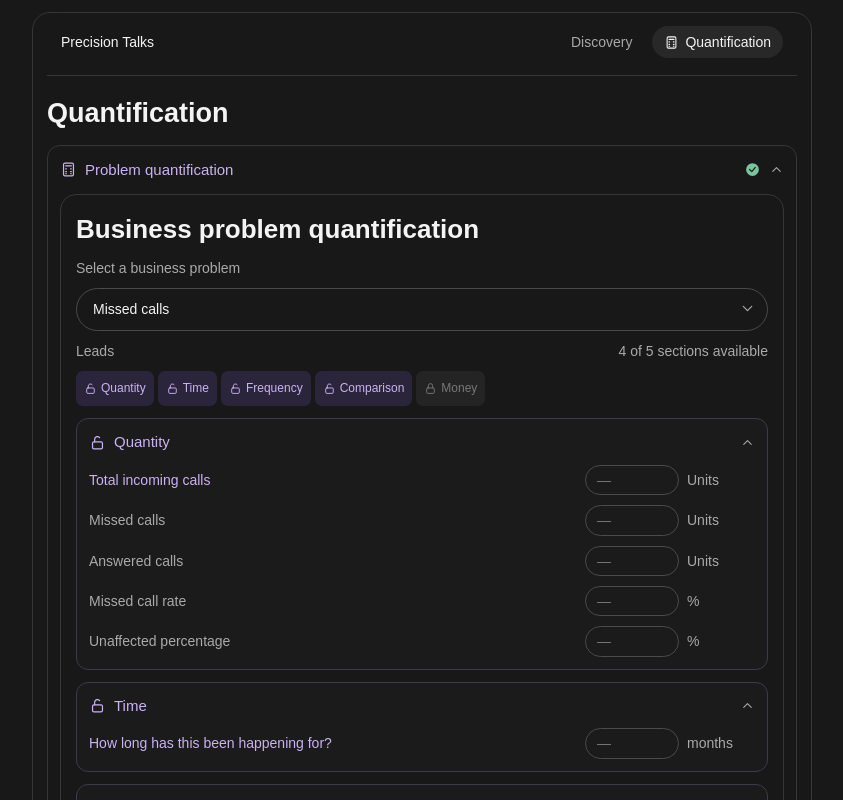
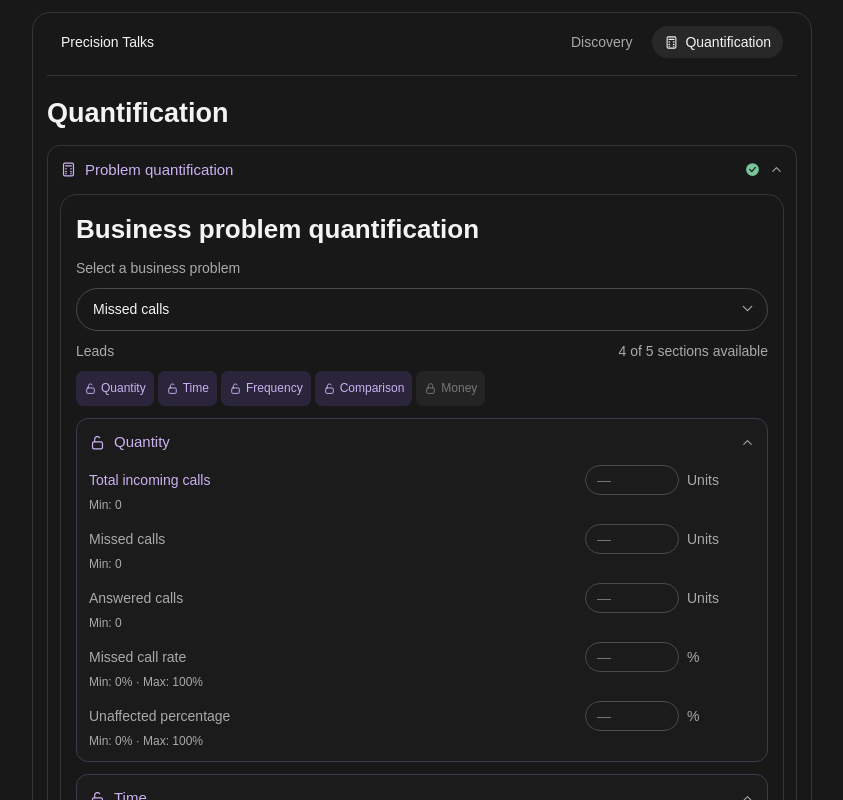
Before and after one commit to mariammohamedd657-lab/job, a Next.js app: page /quantification in a window 1280 px wide. Shown: the top 800 px of the page, without its empty margins (218-1061 px from the left). Built offline with nearby package versions, Linux system fonts and the light colour scheme.

Commit message:
Display proactive numerical limits and preserve correction ranges for invalid entries

```diff
--- a/app/quantification/OperationalImpacts.tsx
+++ b/app/quantification/OperationalImpacts.tsx
@@ -3,6 +3,7 @@ import {useState,type ReactNode} from "react";
 import type {OperationalPanel} from "./operational-data";
 import {format,type Figures,type Result} from "./solver";
 import NumericalInput, {resolveQuantity} from "./NumericalInput";
+import { QuantityLimits } from "./QuantityLimits";
 import "./operational.css";
 
 function Icon({kind}:{kind:"check"|"link"|"calculator"|"chevron"}){
@@ -30,6 +31,7 @@ export default function OperationalImpacts({problemId,panels,raw,result,show,set
           const v=resolved(field.key);
           return <div className="q-field" key={field.key}>
             <label className={field.primary?"op-primary":field.shared?"q-general":""}><span>{field.shared&&<span className="op-linked-icon"><Icon kind="link"/></span>}{field.label}</span><NumericalInput step="any" min={0} max={field.unit==="%"?100:undefined} aria-label={field.label} data-quantity={field.key} value={v.value} placeholder="—" className={result.blocked.has(field.key)?"q-invalid":""} onValueChange={value=>update(field.key,value)}/><span className="q-unit">{field.unit}</span></label>
+            <QuantityLimits quantity={field.key} unit={field.unit} result={result} value={v.value} show={show}/>
             {v.computed&&<div className="op-auto"><Icon kind="calculator"/>Automatically calculated</div>}
             {show&&v.computed&&<div className="q-formula">{result.calculated[field.key]}</div>}
           </div>;
--- a/app/quantification/Quantification.tsx
+++ b/app/quantification/Quantification.tsx
@@ -6,6 +6,7 @@ import { quantificationStatus } from "./status";
 import ProblemSelector from "./ProblemSelector";
 import OperationalImpacts from "./OperationalImpacts";
 import NumericalInput, { resolveQuantity } from "./NumericalInput";
+import { QuantityLimits } from "./QuantityLimits";
 import { operationalPanels, operationalEquations } from "./operational-data";
 import type { Config } from "./config";
 import type { Result } from "./solver";
@@ -21,7 +22,7 @@ function Calculator({selected,setSelected,c,raw,result,statuses,setRaw,update,sh
  // Resolve each quantity once per problem. Every occurrence uses the same actual
  // input value, whether entered directly or calculated in another section.
  const displayedValues=Object.fromEntries([...new Set(Object.values(c.fields).flat().map(f=>f.key))].map(key=>[key,resolveQuantity(key,raw,result)]));
- const row=(f:Field)=>{const {value,computed}=displayedValues[f.key];return <div className="q-field" key={f.key}><label className={f.general?"q-general":""}><span>{f.label}</span><NumericalInput key={selected+":"+f.key} step="any" min={f.key==="difference"?undefined:0} max={f.key==="affectedPct"||f.key==="unaffectedPct"?100:undefined} aria-label={f.label} data-quantity={f.key} className={computed?"q-calculated":result.blocked.has(f.key)?"q-invalid":""} value={value} placeholder="—" onValueChange={value=>update(f.key,value)}/><span className="q-unit">{f.unit}</span></label>{show&&computed&&<div className="q-formula">{result.calculated[f.key]}</div>}</div>};
+ const row=(f:Field)=>{const {value,computed}=displayedValues[f.key];return <div className="q-field" key={f.key}><label className={f.general?"q-general":""}><span>{f.label}</span><NumericalInput key={selected+":"+f.key} step="any" min={f.key==="difference"?undefined:0} max={f.key==="affectedPct"||f.key==="unaffectedPct"?100:undefined} aria-label={f.label} data-quantity={f.key} className={computed?"q-calculated":result.blocked.has(f.key)?"q-invalid":""} value={value} placeholder="—" onValueChange={value=>update(f.key,value)}/><span className="q-unit">{f.unit}</span></label><QuantityLimits quantity={f.key} unit={f.unit} result={result} value={value} show={show}/>{show&&computed&&<div className="q-formula">{result.calculated[f.key]}</div>}</div>};
  const p=result.values.affectedPct,u=result.values.unaffectedPct;
  const bar=p!==undefined&&u!==undefined&&!result.blocked.has("affectedPct")&&!result.blocked.has("unaffectedPct")&&Math.abs(p+u-100)<.001;
  return <div className="q-calculator"><h2>Business problem quantification</h2><label className="q-select-label" id="q-problem-label" htmlFor="q-problem">Select a business problem</label><ProblemSelector selected={selected} statuses={statuses} onChange={setSelected}/><div className="q-meta"><span>{c.category}</span><span>{sectionOrder.filter(s=>c.fields[s].length).length} of 5 sections available</span></div>
@@ -39,7 +40,7 @@ export default function Quantification({confirmedProblems = {},operationalSelect
  const c=configs.find(x=>x.id===selected)!;
  const raw=figures[selected]??{};
  const impacts=operationalPanels(c,operationalSelections[selected]??[]);
- const result=solve(c,raw,operationalEquations(impacts));
+ const result=solve(c,raw,operationalEquations(impacts),{includeBounds:true});
  const statuses=Object.fromEntries(configs.map(config=>{
   const inputs=figures[config.id]??{};
   return [config.id,confirmedProblems[config.id]?quantificationStatus(config,inputs,true,config.id===selected?result:solve(config,inputs,operationalEquations(operationalPanels(config,operationalSelections[config.id]??[])))):"default" as const];
--- /dev/null
+++ b/app/quantification/QuantityLimits.tsx
@@ -0,0 +1,19 @@
+import type { Result } from "./solver";
+import type { QuantityBounds } from "./ranges";
+
+// Display only rounded hints, never feed display rounding back into the solver.
+// An approximation marker is shown whenever rounding changes the number.
+function formatLimit(value:number,unit:string,exclusive=false,edge:"min"|"max"="min"){
+ const rounded=Number(value.toFixed(2));
+ const shown=Math.abs(value)>1e12||value!==0&&rounded===0?Number(value.toPrecision(4)):rounded;
+ return (exclusive?(edge==="min"?">":"<"):"")+(shown===value?"":"≈ ")+String(shown)+(unit==="%"?"%":"");
+}
+export function QuantityLimits({quantity,unit,result,value,show}:{quantity:string;unit:string;result:Result;value:string;show:boolean}){
+ const range:QuantityBounds|undefined=result.bounds?.[quantity];
+ if(!range||value!==""&&!result.blocked.has(quantity))return null;
+ const {min,max}=range;
+ if(min===undefined&&max===undefined)return null;
+ const parts=[min!==undefined?"Min: "+formatLimit(min,unit,range.minExclusive,"min"):"",max!==undefined?"Max: "+formatLimit(max,unit,range.maxExclusive,"max"):""].filter(Boolean);
+ const reasons=[min!==undefined?range.minReason:undefined,max!==undefined?range.maxReason:undefined].filter(Boolean);
+ return <><div className={"q-limits"+(result.blocked.has(quantity)?" q-limits-conflict":"")} data-quantity-limit={quantity}>{parts.join(" · ")}</div>{show&&<div className="q-formula">{[...new Set(reasons)].join(" · ")}</div>}</>;
+}
--- a/app/quantification/operational-data.ts
+++ b/app/quantification/operational-data.ts
@@ -61,6 +61,7 @@ function combined(total:ImpactField,others:ImpactField[],rate:ImpactField):Relat
  const sum=(v:Record<string,number>,except?:string)=>keys.filter(k=>k!==except).reduce((n,k)=>n+v[k],0);
  const sumText=(v:Record<string,number>,except?:string)=>keys.filter(k=>k!==except).map(k=>format(v[k])).join(" + ");
  return {keys:[a,...keys,b],label:others.map(p=>p.label).join(" + ")+" = "+total.label+" × (1 − "+rate.label+" ÷ 100)",
+  complement:{population:a,components:keys,rate:b,label:others.map(p=>p.label).join(" + ")+" = "+total.label+" × (1 − "+rate.label+" ÷ 100)"},
   derive:(v,k)=>{if(k===a){const d=1-v[b]/100;return d===0?undefined:sum(v)/d;}if(k===b)return v[a]===0?undefined:(1-sum(v)/v[a])*100;return v[a]*(1-v[b]/100)-sum(v,k);},
   impossible:(v,k)=>k===a&&v[b]===100&&sum(v)!==0||k===b&&v[a]===0&&sum(v)!==0,
   operation:(v,k)=>k===a?"("+sumText(v)+") ÷ (1 − "+format(v[b])+" ÷ 100)":k===b?"(1 − ("+sumText(v)+") ÷ "+format(v[a])+") × 100":format(v[a])+" × (1 − "+format(v[b])+" ÷ 100)"+(keys.length>1?" − ("+sumText(v,k)+")":""),
--- a/app/quantification/quantification.css
+++ b/app/quantification/quantification.css
@@ -61,3 +61,7 @@
 .q-select-wrap .q-problem-option{padding:8px 16px;cursor:pointer;overflow-wrap:anywhere;}
 .q-select-wrap .q-problem-option[data-active="true"],.q-select-wrap .q-problem-option:hover{background:#282828;}
 .q-select-wrap .q-problem-trigger:focus-visible{outline:2px solid #1685ef;outline-offset:3px;}
+
+/* Compact proactive guidance beneath the existing numerical rows. */
+.q-page .q-limits{font-size:12px;color:#aaa;margin-top:3px;line-height:1.3;}
+.q-page .q-limits-conflict{color:#F2ADAD;}
--- a/app/quantification/ranges.ts
+++ b/app/quantification/ranges.ts
@@ -1,20 +1,22 @@
 import type { AlgebraEquation, Consequence } from "./algebra";
 import type { PopulationLink } from "./information-links";
-type Limit={value:number;deps:Set<string>};
+export type Limit={value:number;deps:Set<string>;reason?:string};
 type Range={lo:Limit;hi:Limit};
+export type QuantityBounds={min?:number;max?:number;minExclusive?:boolean;maxExclusive?:boolean;minReason?:string;maxReason?:string};
+export type ComplementRate={population:string;components:string[];rate:string;label:string};
 const limit=(value:number,deps:Iterable<string>=[]):Limit=>({value,deps:new Set(deps)});
 const deps=(...limits:Limit[])=>new Set(limits.flatMap(x=>[...x.deps]));
 const plus=(a:Limit,b:Limit)=>limit(a.value+b.value,deps(a,b));
 const times=(a:Limit,n:number)=>limit(a.value*n,a.deps);
 const multiply=(a:Limit,b:Limit,f:number)=>limit(a.value===0||b.value===0?0:a.value*b.value*f,deps(a,b));
 const tolerance=(a:number,b:number)=>16*Number.EPSILON*Math.max(Math.abs(a),Math.abs(b),Number.MIN_VALUE);
-export function rangeConsequences(equations:AlgebraEquation[],known:Record<string,number>,blocked:Set<string>,domain:(key:string)=>[number,number],integerKeys:Set<string>,denominators:Record<string,string>,populationLinks:PopulationLink[]=[]){
+export function rangeConsequences(equations:AlgebraEquation[],known:Record<string,number>,blocked:Set<string>,domain:(key:string)=>[number,number],integerKeys:Set<string>,denominators:Record<string,string>,populationLinks:PopulationLink[]=[],complements:ComplementRate[]=[],allKeys:string[]=[]){
  const ranges=new Map<string,Range>();
  const results:Consequence[]=[];
  const conflicts:{dependencies:string[];label:string}[]=[];
  const active=equations.filter(e=>!e.keys.some(k=>blocked.has(k)));
  const links=populationLinks.filter(link=>!blocked.has(link.population)&&!blocked.has(link.member));
- for(const key of new Set([...active.flatMap(e=>e.keys),...links.flatMap(link=>[link.population,link.member])])){
+ for(const key of new Set([...active.flatMap(e=>e.keys),...links.flatMap(link=>[link.population,link.member]),...allKeys])){
   const [lo,hi]=domain(key);
   ranges.set(key,Number.isFinite(known[key])?{lo:limit(known[key],[key]),hi:limit(known[key],[key])}:{lo:limit(lo),hi:limit(hi)});
  }
@@ -33,7 +35,7 @@ export function rangeConsequences(equations:AlgebraEquation[],known:Record<strin
    // Small floating-point discrepancies are not proof of inconsistency.
    return;
   }
-  range[edge]=limit(n,candidate.deps);changed=true;
+  range[edge]={...limit(n,candidate.deps),reason:label};changed=true;
  }
  // Positive denominators are necessary for specified rates. Integer
  // populations must be at least one; continuous denominators stay open-ended.
@@ -49,6 +51,20 @@ export function rangeConsequences(equations:AlgebraEquation[],known:Record<strin
     if(parent.hi.value===0)narrow(link.member,"hi",parent.hi,link.label);
     if(child.lo.value>0&&integerKeys.has(link.population))narrow(link.population,"lo",limit(1,child.lo.deps),link.label);
    }
+  }
+  // Use the original breakdown and rate together, rather than dividing
+  // independent endpoints which can refer to different populations.
+  for(const item of complements){
+   const {population,components,rate,label}=item;
+   if([population,...components,rate].some(k=>blocked.has(k)||!ranges.has(k)))continue;
+   if([population,...components,rate].every(k=>Number.isFinite(known[k])))continue;
+   const p=ranges.get(population)!,r=ranges.get(rate)!;
+   const low=components.reduce((a,k)=>plus(a,ranges.get(k)!.lo),limit(0));
+   const high=components.reduce((a,k)=>plus(a,ranges.get(k)!.hi),limit(0));
+   if(p.hi.value>0&&Number.isFinite(p.hi.value))narrow(rate,"hi",limit(100*(1-low.value/p.hi.value),deps(low,p.hi)),label);
+   if(p.lo.value>0&&Number.isFinite(high.value))narrow(rate,"lo",limit(100*(1-high.value/p.lo.value),deps(high,p.lo)),label);
+   if(r.hi.value<100)narrow(population,"hi",limit(high.value/(1-r.hi.value/100),deps(high,r.hi)),label);
+   if(r.lo.value<100)narrow(population,"lo",limit(low.value/(1-r.lo.value/100),deps(low,r.lo)),label);
   }
   for(const equation of active){
    // Fully known equations have already been checked by the original
@@ -86,5 +102,20 @@ export function rangeConsequences(equations:AlgebraEquation[],known:Record<strin
   // Never equate two merely close floating point endpoints.
   if(!Number.isFinite(known[key])&&Number.isFinite(lo.value)&&lo.value===hi.value)results.push({key,value:lo.value,dependencies:[...deps(lo,hi)],label:"bounds of connected equations"});
  }
- return {results,conflicts};
+ const positive=new Set<string>();
+ for(const [rate,key] of Object.entries(denominators))if(Number.isFinite(known[rate]))positive.add(key);
+ for(const equation of active){
+  const product=equation.terms.find(t=>t.keys.length===2),linear=equation.terms.find(t=>t.keys.length===1);
+  if(product&&linear&&equation.terms.length===2&&(ranges.get(linear.keys[0])?.lo.value??0)>0)for(const key of product.keys)positive.add(key);
+ }
+ const bounds:Record<string,QuantityBounds>={};
+ for(const [key,{lo,hi}] of ranges){
+  if(blocked.has(key))continue;
+  const denominator=denominators[key];
+  if(denominator&&ranges.get(denominator)?.hi.value===0)continue;
+  const min=Number.isFinite(lo.value)?lo.value:undefined,max=Number.isFinite(hi.value)?hi.value:undefined;
+  if(min!==undefined&&max!==undefined&&min>max)continue;
+  bounds[key]={min,max,minExclusive:min===0&&positive.has(key),minReason:lo.reason??(Number.isFinite(known[key])?"Entered or calculated quantity":"Valid numerical domain"),maxReason:hi.reason??(Number.isFinite(known[key])?"Entered or calculated quantity":"Valid numerical domain")};
+ }
+ return {results,conflicts,bounds};
 }
--- a/app/quantification/solver.ts
+++ b/app/quantification/solver.ts
@@ -1,10 +1,10 @@
 import type { Config } from "./config";
 import { algebraicConsequences, type Term } from "./algebra";
-import { rangeConsequences } from "./ranges";
+import { rangeConsequences, type QuantityBounds, type ComplementRate } from "./ranges";
 import { basePopulationLinks, type PopulationLink } from "./information-links";
 export type Figures=Record<string,string>;
-export type Result={values:Record<string,number>; calculated:Record<string,string>; errors:string[]; blocked:Set<string>; estimated:Set<string>};
-export type Relation={keys:string[]; label:string; terms?:Term[]; operation?:(v:Record<string,number>,key:string)=>string; impossible?:(v:Record<string,number>,key:string)=>boolean; derive:(v:Record<string,number>, key:string)=>number|undefined; valid:(v:Record<string,number>)=>boolean};
+export type Result={values:Record<string,number>; calculated:Record<string,string>; errors:string[]; blocked:Set<string>; estimated:Set<string>; bounds?:Record<string,QuantityBounds>};
+export type Relation={keys:string[]; label:string; terms?:Term[]; complement?:ComplementRate; operation?:(v:Record<string,number>,key:string)=>string; impossible?:(v:Record<string,number>,key:string)=>boolean; derive:(v:Record<string,number>, key:string)=>number|undefined; valid:(v:Record<string,number>)=>boolean};
 const close=(a:number,b:number)=>Math.abs(a-b)<=1e-8*Math.max(1,Math.abs(a),Math.abs(b));
 const div=(a:number,b:number)=>b===0?undefined:a/b;
 function sum(a:string,b:string,c:string,label:string):Relation{return {keys:[a,b,c],label,terms:[{coefficient:1,keys:[a]},{coefficient:-1,keys:[b]},{coefficient:-1,keys:[c]}],operation:(v,k)=>k===a?format(v[b])+" + "+format(v[c]):k===b?format(v[a])+" − "+format(v[c]):format(v[a])+" − "+format(v[b]),derive:(v,k)=>k===a?v[b]+v[c]:k===b?v[a]-v[c]:v[a]-v[b],valid:v=>close(v[a],v[b]+v[c])};}
@@ -17,7 +17,7 @@ export type ZeroInference={target:string;dependencies:string[];label:string};
 export type AdditionalEquations={fields:{key:string;label:string;unit:string}[];relations:Relation[];constraints?:AdditionalConstraint[];undefinedRates?:{denominator:string;rate:string}[];integerKeys?:string[];estimatedKeys?:string[];populationLinks?:PopulationLink[];inferZeros?:(values:Record<string,number>)=>ZeroInference[]};
 // Entered rates and averages are nominal estimates unless explicitly declared exact.
 // Actual count fields remain integer-valued when directly entered.
-export type PrecisionOptions={exactInputs?:ReadonlySet<string>;estimatedInputs?:ReadonlySet<string>};
+export type PrecisionOptions={exactInputs?:ReadonlySet<string>;estimatedInputs?:ReadonlySet<string>; includeBounds?:boolean};
 export function solve(config:Config,raw:Figures,additional?:AdditionalEquations,precision:PrecisionOptions={}):Result{
  const labels=Object.fromEntries([...Object.values(config.fields).flat(),...(additional?.fields??[])].map(f=>[f.key,f.label]));
  const integerKeys=new Set(["total","affected","unaffected","recordedUnits",...(additional?.integerKeys??[])]);
@@ -43,12 +43,28 @@ export function solve(config:Config,raw:Figures,additional?:AdditionalEquations,
  });
  if(config.moneyPopulation)relations.push(product("moneyTotal",config.moneyPopulation,"moneyAverage",1,"Total amount = quantity × average amount"));
  if(additional)relations.push(...additional.relations);
+ const complements:ComplementRate[]=relations.flatMap(rel=>rel.complement?[rel.complement]:[]);
+ if(config.fields.Quantity.length)complements.push(
+  {population:"total",components:["unaffected"],rate:"affectedPct",label:"Affected rate is the complement of unaffected quantity ÷ total"},
+  {population:"total",components:["affected"],rate:"unaffectedPct",label:"Unaffected rate is the complement of affected quantity ÷ total"});
  const algebra=relations.flatMap(rel=>rel.terms?[{keys:rel.keys,label:rel.label,terms:rel.terms}]:[]);
  const rateDenominators:Record<string,string>={affectedPct:"total",unaffectedPct:"total",targetPct:"target",daily:"days",...Object.fromEntries((additional?.undefinedRates??[]).map(x=>[x.rate,x.denominator]))};
  const domain=(key:string):[number,number]=>[key==="difference"?-Infinity:0,["affectedPct","unaffectedPct"].includes(key)||additional?.fields.some(f=>f.key===key&&f.unit==="%")?100:Infinity];
  const manual:Record<string,number>={},blocked=new Set<string>(),errors=new Set<string>();
  for(const [k,s] of Object.entries(raw)){if(!labels[k]||s.trim()==="")continue;const n=Number(s);if(!isValid(k,n,false,inputEstimated(k))){blocked.add(k);errors.add((labels[k]??k)+": invalid value.");}else manual[k]=n;}
  let values:Record<string,number>={},calculated:Record<string,string>={},estimated=new Set<string>();
+ const intervals=(known:Record<string,number>)=>{
+    const links=[...basePopulationLinks(config),...(additional?.populationLinks??[])];
+    // Relax the integer domain only for unknown counts in components with an
+    // active estimate. A manual actual count is still an exact fixed value.
+    // In an exact-only component retain the existing discrete bound inference.
+    const estimateReach=new Set(Object.keys(known).filter(k=>estimated.has(k)));
+    const connected=[...relations.filter(rel=>!rel.keys.some(k=>blocked.has(k))).map(rel=>rel.keys),...links.filter(link=>!blocked.has(link.population)&&!blocked.has(link.member)).map(link=>[link.population,link.member])];
+    let expanded=true;while(expanded){expanded=false;for(const keys of connected)if(keys.some(k=>estimateReach.has(k)))for(const k of keys)if(!estimateReach.has(k)){estimateReach.add(k);expanded=true;}}
+    const exactIntegerKeys=new Set([...integerKeys].filter(k=>precision.exactInputs?.has(k)||!estimateReach.has(k)||k in manual&&!estimated.has(k)));
+    return rangeConsequences(algebra,known,blocked,domain,exactIntegerKeys,rateDenominators,links,complements,Object.keys(labels));
+
+ };
  // Rebuild from manual figures after blocking contradictory dependencies.
  for(let round=0;round<50;round++){
   values={...manual};calculated={};estimated=new Set(Object.keys(manual).filter(inputEstimated));
@@ -102,15 +118,7 @@ export function solve(config:Config,raw:Figures,additional?:AdditionalEquations,
    if(!changed&&!added){
     const known=Object.fromEntries(Object.entries(values).filter(([key])=>active(key)));
     const linear=algebraicConsequences(algebra,known,blocked,domain);
-    const links=[...basePopulationLinks(config),...(additional?.populationLinks??[])];
-    // Relax the integer domain only for unknown counts in components with an
-    // active estimate. A manual actual count is still an exact fixed value.
-    // In an exact-only component retain the existing discrete bound inference.
-    const estimateReach=new Set(Object.keys(known).filter(k=>estimated.has(k)));
-    const connected=[...relations.filter(rel=>!rel.keys.some(k=>blocked.has(k))).map(rel=>rel.keys),...links.filter(link=>!blocked.has(link.population)&&!blocked.has(link.member)).map(link=>[link.population,link.member])];
-    let expanded=true;while(expanded){expanded=false;for(const keys of connected)if(keys.some(k=>estimateReach.has(k)))for(const k of keys)if(!estimateReach.has(k)){estimateReach.add(k);expanded=true;}}
-    const exactIntegerKeys=new Set([...integerKeys].filter(k=>precision.exactInputs?.has(k)||!estimateReach.has(k)||k in manual&&!estimated.has(k)));
-    const ranges=rangeConsequences(algebra,known,blocked,domain,exactIntegerKeys,rateDenominators,links);
+    const ranges=intervals(known);
     const deductions={results:[...linear.results,...ranges.results],conflicts:[...linear.conflicts,...ranges.conflicts]};
     for(const conflict of deductions.conflicts)if(conflict.dependencies.every(active))contradict(conflict.dependencies,"Contradictory entries: "+conflict.label+".");
     for(const inferred of deductions.results){
@@ -144,6 +152,29 @@ export function solve(config:Config,raw:Figures,additional?:AdditionalEquations,
   }
   if(!changed)break;
  }
- return {values,calculated,errors:[...errors],blocked,estimated:new Set([...estimated].filter(k=>Number.isFinite(values[k])&&!blocked.has(k)))};
+ const result:Result={values,calculated,errors:[...errors],blocked,estimated:new Set([...estimated].filter(k=>Number.isFinite(values[k])&&!blocked.has(k)))};
+ if(precision.includeBounds){
+  // Consistent inputs give proactive limits. In a contradiction, use the
+  // other constraints to find the range for each conflicting manual entry.
+  const known=Object.fromEntries(Object.entries(values).filter(([k])=>!blocked.has(k)));
+  const deduction=intervals(known);
+  const bounds=deduction.conflicts.length?{}:deduction.bounds;
+  if(errors.size)for(const key of Object.keys(raw)){
+   if(!labels[key]||raw[key].trim()===""||!blocked.has(key))continue;
+   const remaining={...raw};delete remaining[key];
+   const alternative=solve(config,remaining,additional,{...precision,includeBounds:false});
+   if(alternative.errors.length)continue;
+   if(Number.isFinite(alternative.values[key])&&!alternative.blocked.has(key)){
+    bounds[key]={min:alternative.values[key],max:alternative.values[key],minReason:"Other entered figures determine this value",maxReason:"Other entered figures determine this value"};
+    continue;
+   }
+   // Recompute the range from the remaining data, with that run's actual
+   // estimate provenance, not the conflicting run's blocked inputs.
+   const allowed=solve(config,remaining,additional,{...precision,includeBounds:true});
+   if(allowed.bounds?.[key])bounds[key]=allowed.bounds[key];
+  }
+  result.bounds=bounds;
+ }
+ return result;
 }
 export function format(n:number){return String(Number(n.toPrecision(10)));}
```
Also changed, not shown: 1 other file (tests, documents, lock files or other folders).
